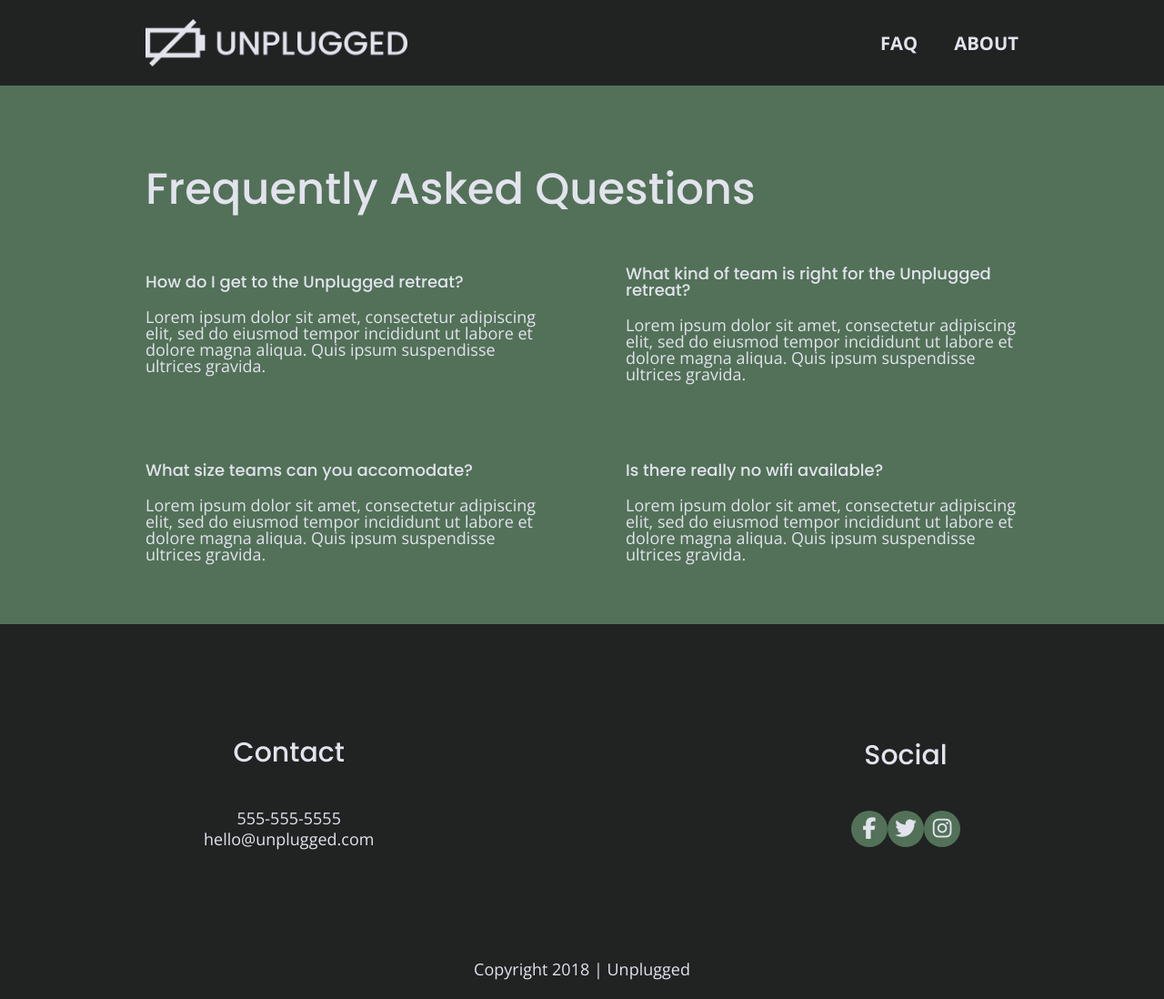
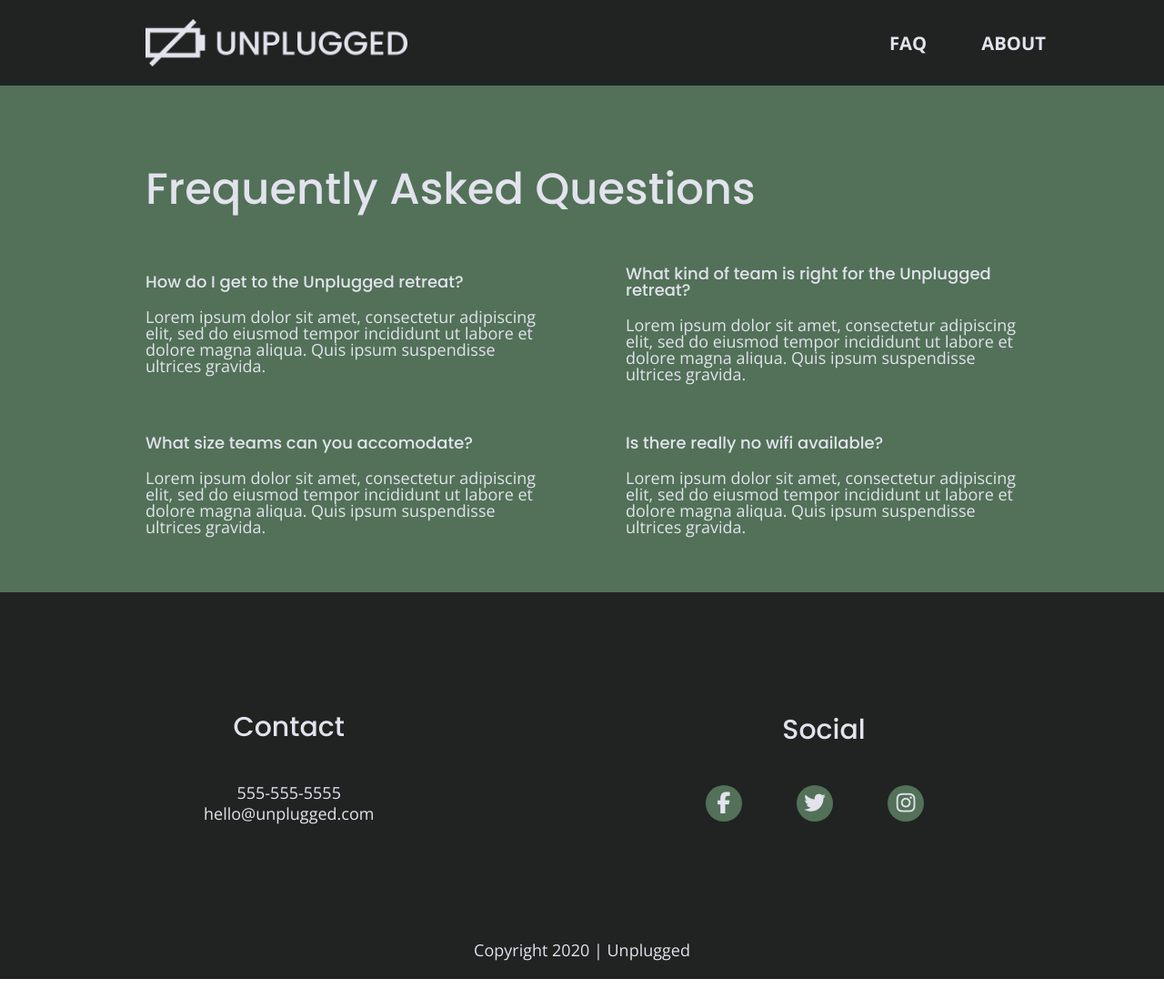
Before and after one commit to CalenFeaElen/unplugged-retreat, a plain HTML site: page faq/index.html in a window 1280 px wide. Shown: the whole page at 91% size. After the commit the page ends 1076 px from the top, so only its background shows below. Drawn offline with nearby package versions, Linux system fonts and the light colour scheme; files whose address does not match are found by name.

Commit message:
added finishing touches

```diff
--- a/css/main.css
+++ b/css/main.css
@@ -252,6 +252,14 @@ footer .copyright {
 
 /* -------------------- Mobile Styles - Homepage -------------------- */
 
+/*Header - Footer*/
+
+header ul li {
+  padding-right: 50px;
+  padding-left: 10px;
+}
+
+
 /* Hero Area */
 
 .hero-area {
@@ -421,7 +429,7 @@ input[type=button] {
 }
 
 .faq .content-wrapper {
-  margin: 50px 0 0 0;
+  margin: 50px 0 25px 0;
   display: flex;
   justify-content: center;
   align-items: center;
@@ -434,16 +442,14 @@ input[type=button] {
 }
 
 .faq-content {
-  margin-bottom: 50px;
+  margin-bottom: 20px;
 }
 
 .faq-content h4 {
   line-height: 1.333;
 }
 
-.features i {
-
-}
+.faq
 /* ==========================================================================
    Helper classes
    ========================================================================== */
@@ -573,10 +579,16 @@ h3 {
 
   header nav ul {
     justify-content: space-between;
+    padding-right: 60px;
+    margin-right: 60px;
   }
 
-  header nav li {
-    padding-right: 40px;
+  footer .social-icons p {
+    margin-left: 20px;
+  }
+
+  footer .social {
+    padding-top: 10px;
   }
 
   .header-divider {
@@ -758,6 +770,14 @@ h3 {
       font-size: 1.125em;
       line-height: 1.333;
   }
+
+  footer .social-icons p {
+    margin-right: 40px;
+  }
+
+  footer .social {
+    padding-bottom: 10px;
+  }
   /* Hero */
   .hero-area h1 {
     font-size: 3.75em;
@@ -833,6 +853,7 @@ h3 {
       font-size: 1.125em;
       line-height: 1;
   }
+
 }
 /* ==========================================================================
    Print styles.
--- a/faq/index.html
+++ b/faq/index.html
@@ -101,7 +101,7 @@
     </div>
     <!--footer content-wrapper ends-->
     <div class="copyright">
-      <p>Copyright 2018 | Unplugged</p>
+      <p>Copyright 2020 | Unplugged</p>
     </div>
   </footer>
   <script src="../js/vendor/modernizr-3.8.0.min.js"></script>
```
Also changed, not shown: about/index.html (+1 -1 lines), index.html (+20 -1 lines).
